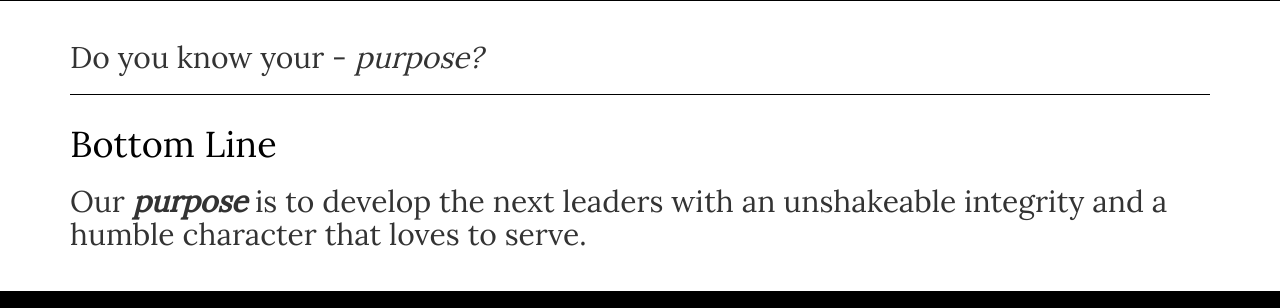
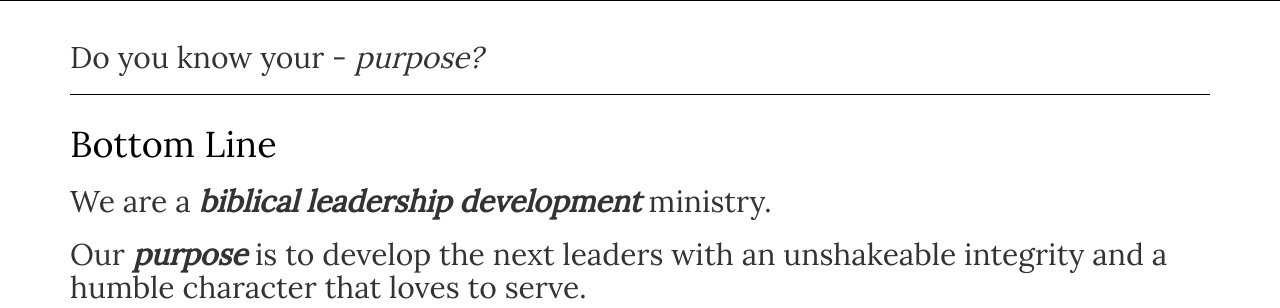
Before and after one commit to gradney/ImpactChapter, a CodeIgniter app: page /test/ in a window 1280 px wide. Shown: the part 1321-1629 px from the top of the page. Run offline with CodeIgniter, Linux system fonts and the light colour scheme; some libraries are stand-ins or nearby versions.

Commit message:
Added: Who we are, what kind of ministry

```diff
--- a/application/views/page/home.php
+++ b/application/views/page/home.php
@@ -163,6 +163,7 @@
         <h2>Do you know your - <span class="italic">purpose?</span></h2>
         <hr style="border-color: black; height:10px"/>
         <h1 id="purpose-headline">Bottom Line</h1>
+        <h2>We are a <em><span class="bold">biblical leadership development</span></em> ministry.</h2>
         <h2>Our <em><span class="bold">purpose</span></em> is to develop the next leaders
           with an unshakeable integrity and a humble character that loves to serve.</h2>
       </div>
```
